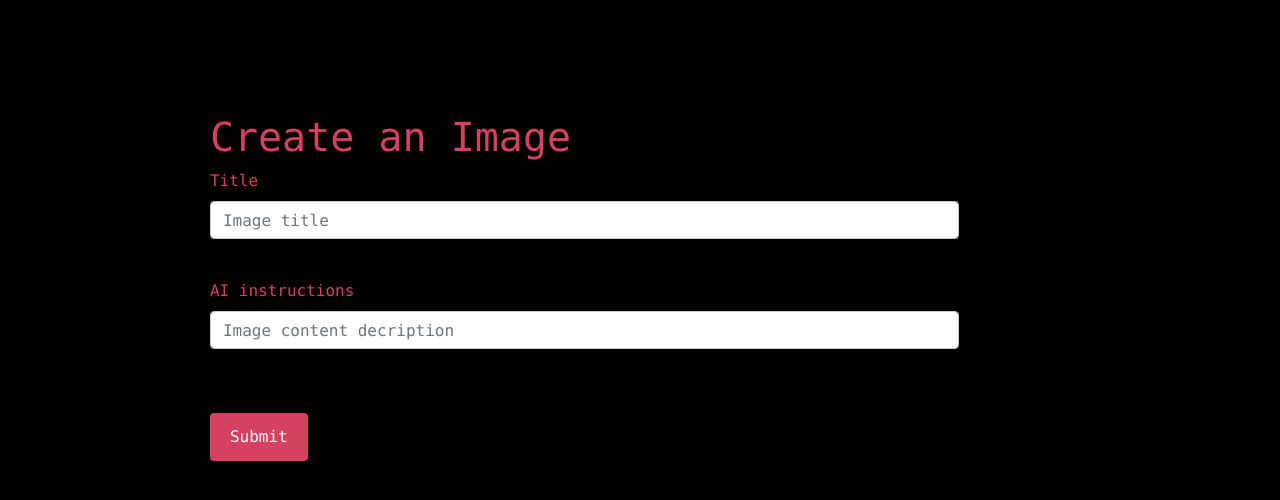
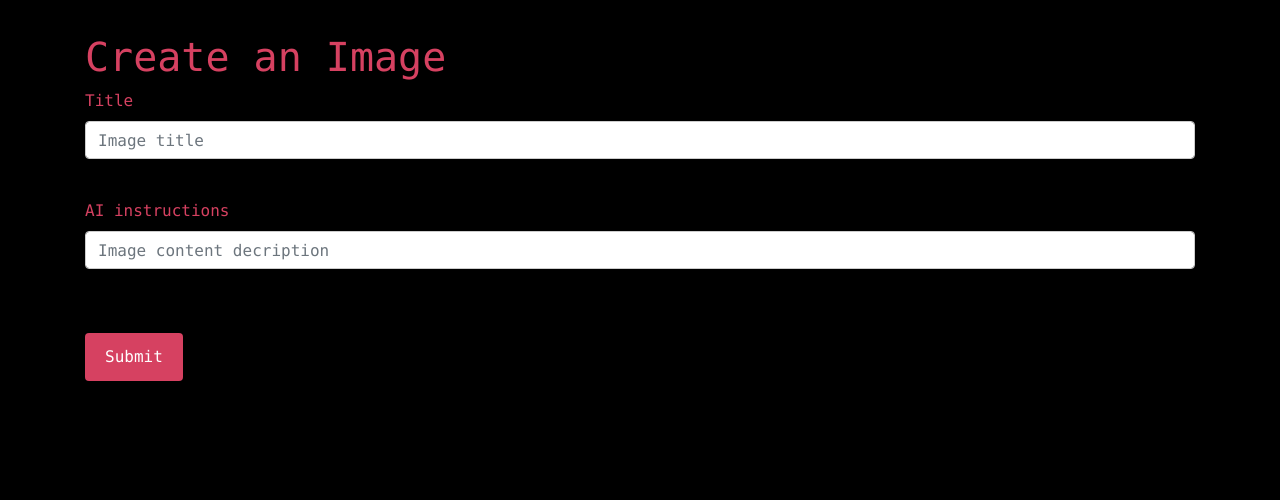
Before and after one commit to ferbcn/Flask-DallE, a Flask app: page /create/ in a window 1280 px wide. Shown: the part 72-572 px from the top of the page. Run offline with Flask 2, Linux system fonts and the light colour scheme; some libraries are stand-ins or nearby versions.

Commit message:
style form

```diff
--- a/static/css/stylesheet.css
+++ b/static/css/stylesheet.css
@@ -36,21 +36,6 @@ nav a {
     text-align: center;
 }
 
-#form_parent{
-   display: flex;
-   align-items: center;
-   justify-content: center;
-   position: relative;
-   width: 90%;
-   height: 90%;
-}
-
-#form_child{
-   margin-top: 10vh;
-   position: relative;
-   width: 75%;
-
-}
 
 /* Style inputs, select elements and textareas */
 input[type=text], select, textarea{
```
